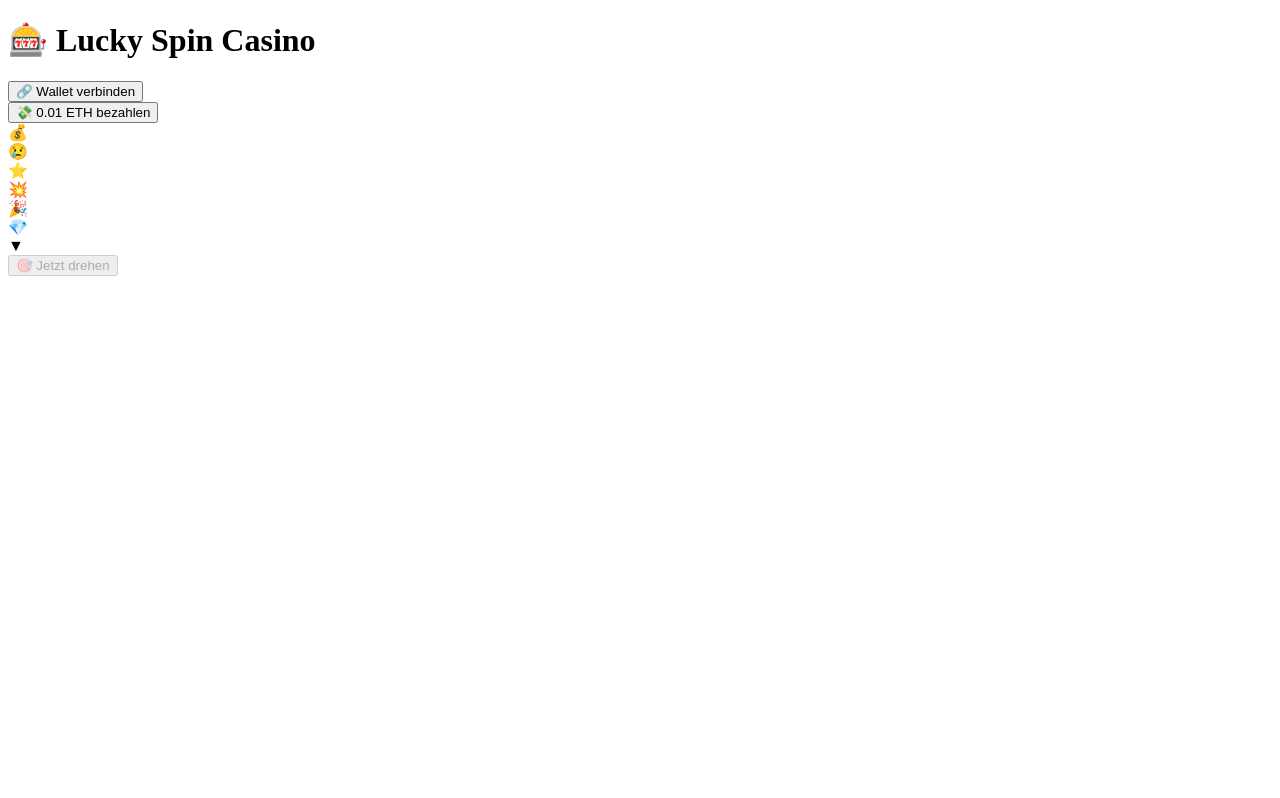
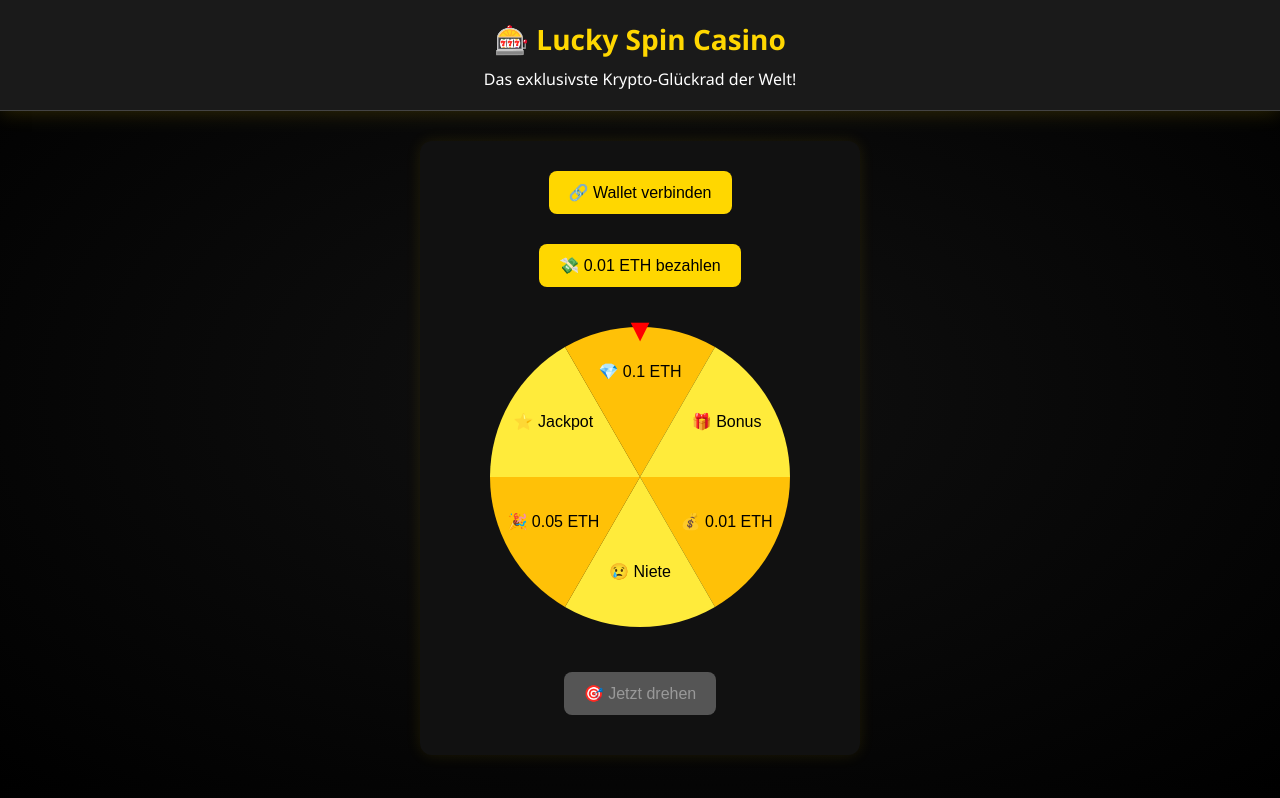
Before and after one commit to Mimuverse/luckygames-spin, a plain HTML site: page index.html in a window 1280 px wide. Drawn offline with Linux system fonts and the light colour scheme.

Commit message:
Add files via upload

```diff
--- a/index.html
+++ b/index.html
@@ -7,35 +7,25 @@
   <link rel="stylesheet" href="style.css" />
 </head>
 <body>
+  <div class="header">
+    <h1>🎰 Lucky Spin Casino</h1>
+    <div class="promo-text" id="promoText"></div>
+  </div>
+
   <div class="container">
-    <h1>🎰 Lucky Spin Casino</h1>
-
-    <div class="wallet-section">
     <button id="connectWallet">🔗 Wallet verbinden</button>
     <div id="walletAddress"></div>
-    </div>
 
-    <div class="payment-section">
     <button id="payButton">💸 0.01 ETH bezahlen</button>
     <div id="paymentStatus"></div>
-    </div>
 
-    <div class="wheel-wrapper">
-      <div id="wheel" class="wheel">
-        <div class="slice">💰</div>
-        <div class="slice">😢</div>
-        <div class="slice">⭐</div>
-        <div class="slice">💥</div>
-        <div class="slice">🎉</div>
-        <div class="slice">💎</div>
-      </div>
+    <div class="wheel-container">
+      <canvas id="wheelCanvas" width="300" height="300"></canvas>
       <div class="marker">▼</div>
     </div>
 
-    <div class="action">
     <button id="spinButton" disabled>🎯 Jetzt drehen</button>
     <div id="result"></div>
-    </div>
   </div>
 
   <script src="wallet.js"></script>
--- a/script.js
+++ b/script.js
@@ -1,11 +1,52 @@
-const results = ["💰 0.01 ETH", "😢 Leider nichts", "🎉 0.05 ETH", "⭐ 0.10 ETH"];
+const canvas = document.getElementById("wheelCanvas");
+const ctx = canvas.getContext("2d");
+
+const slices = 6;
+const sliceAngle = (2 * Math.PI) / slices;
+const results = ["💰 0.01 ETH", "😢 Niete", "🎉 0.05 ETH", "⭐ Jackpot", "💎 0.1 ETH", "🎁 Bonus"];
+let rotation = 0;
+
+function drawWheel() {
+  for (let i = 0; i < slices; i++) {
+    ctx.beginPath();
+    ctx.moveTo(150, 150);
+    ctx.arc(150, 150, 150, i * sliceAngle, (i + 1) * sliceAngle);
+    ctx.fillStyle = i % 2 === 0 ? "#ffc107" : "#ffeb3b";
+    ctx.fill();
+    ctx.fillStyle = "#000";
+    ctx.font = "16px Arial";
+    ctx.textAlign = "center";
+    ctx.fillText(
+      results[i],
+      150 + Math.cos(i * sliceAngle + sliceAngle / 2) * 100,
+      150 + Math.sin(i * sliceAngle + sliceAngle / 2) * 100
+    );
+  }
+}
+
+drawWheel();
 
 document.getElementById("spinButton").addEventListener("click", () => {
-  const wheel = document.getElementById("wheel");
-  wheel.style.transform = "rotate(1440deg)";
+  const randomSpin = Math.floor(Math.random() * 360) + 360 * 5;
+  rotation += randomSpin;
+  canvas.style.transform = `rotate(${rotation}deg)`;
+
+  const resultIndex = Math.floor(((360 - (rotation % 360)) % 360) / (360 / slices));
+
   setTimeout(() => {
-    const result = results[Math.floor(Math.random() * results.length)];
-    document.getElementById("result").innerText = `Ergebnis: ${result}`;
-    wheel.style.transform = "rotate(0deg)";
-  }, 2000);
+    document.getElementById("result").innerText = `🎉 Ergebnis: ${results[resultIndex]}`;
+  }, 3500);
 });
+
+// Werbetext rotierend
+const messages = [
+  "Das exklusivste Krypto-Glückrad der Welt!",
+  "100 % transparent. Keine Registrierung nötig.",
+  "Sofortige ETH-Gewinne. Jeder Dreh zählt!",
+  "Automatisiert. Sicher. Unterhaltsam."
+];
+let msgIndex = 0;
+setInterval(() => {
+  document.getElementById("promoText").innerText = messages[msgIndex];
+  msgIndex = (msgIndex + 1) % messages.length;
+}, 3000);
--- a/style.css
+++ b/style.css
@@ -1,14 +1,83 @@
-const wheel = document.getElementById("wheel");
-const spinBtn = document.getElementById("spinButton");
-const resultDiv = document.getElementById("result");
+body {
+  margin: 0;
+  background: radial-gradient(#111, #000);
+  color: #ffd700;
+  font-family: 'Segoe UI', sans-serif;
+  text-align: center;
+}
 
-spinBtn.addEventListener("click", () => {
-  const deg = 3600 + Math.floor(Math.random() * 360);
-  wheel.style.transform = `rotate(${deg}deg)`;
+.header {
+  padding: 20px;
+  background: #1a1a1a;
+  border-bottom: 1px solid #444;
+  box-shadow: 0 0 20px rgba(255, 215, 0, 0.2);
+}
 
-  setTimeout(() => {
-    const outcomes = ["💰 Gewinn", "😢 Niete", "⭐ 0.05 ETH", "💥 Jackpot", "🎉 Bonus", "💎 0.1 ETH"];
-    const outcome = outcomes[Math.floor(Math.random() * outcomes.length)];
-    resultDiv.innerText = `🎉 Ergebnis: ${outcome}`;
-  }, 3000);
-});
+h1 {
+  margin: 0;
+  font-size: 28px;
+}
+
+.promo-text {
+  font-size: 16px;
+  margin-top: 10px;
+  color: #fff;
+  animation: fade 5s infinite alternate;
+}
+
+@keyframes fade {
+  0% { opacity: 0.2; }
+  100% { opacity: 1; }
+}
+
+.container {
+  max-width: 400px;
+  margin: 30px auto;
+  padding: 20px;
+  background: #111;
+  border-radius: 12px;
+  box-shadow: 0 0 15px rgba(255, 215, 0, 0.1);
+}
+
+button {
+  background: #ffd700;
+  color: #000;
+  border: none;
+  padding: 12px 20px;
+  font-size: 16px;
+  border-radius: 8px;
+  margin: 10px 0;
+  cursor: pointer;
+  transition: background 0.3s;
+}
+
+button:disabled {
+  background: #555;
+  color: #999;
+  cursor: not-allowed;
+}
+
+button:hover:not(:disabled) {
+  background: #ffc107;
+}
+
+#walletAddress,
+#paymentStatus,
+#result {
+  margin: 10px 0;
+  font-size: 14px;
+}
+
+.wheel-container {
+  position: relative;
+  margin: 30px auto;
+}
+
+.marker {
+  position: absolute;
+  top: -20px;
+  left: 50%;
+  transform: translateX(-50%);
+  font-size: 32px;
+  color: red;
+}
--- a/wallet.js
+++ b/wallet.js
@@ -6,11 +6,11 @@ document.getElementById("connectWallet").addEventListener("click", async () => {
       const accounts = await window.ethereum.request({ method: 'eth_requestAccounts' });
       userAccount = accounts[0];
       document.getElementById("walletAddress").innerText = `✅ Verbunden: ${userAccount}`;
-    } catch (error) {
-      alert("Wallet-Verbindung abgelehnt.");
+    } catch {
+      alert("Verbindung abgelehnt.");
     }
   } else {
-    alert("MetaMask nicht installiert.");
+    alert("MetaMask nicht gefunden.");
   }
 });
 
@@ -25,14 +25,14 @@ document.getElementById("payButton").addEventListener("click", async () => {
       method: 'eth_sendTransaction',
       params: [{
         from: userAccount,
-        to: '0x648b728D2A4F1De90036276951fc56d3dB1bE094', // DEINE WALLET
-        value: '0x2386F26FC10000' // 0.01 ETH in Wei (Hex)
+        to: '0x648b728D2A4F1De90036276951fc56d3dB1bE094',
+        value: '0x2386F26FC10000' // 0.01 ETH
       }]
     });
 
-    document.getElementById("paymentStatus").innerText = `✅ Zahlung erfolgreich: ${tx}`;
+    document.getElementById("paymentStatus").innerText = `✅ Zahlung erfolgreich! TX: ${tx}`;
     document.getElementById("spinButton").disabled = false;
-  } catch (error) {
-    alert("Zahlung fehlgeschlagen oder abgebrochen.");
+  } catch {
+    alert("Zahlung abgebrochen oder fehlgeschlagen.");
   }
 });
```
Lines whose indentation alone changed are shown as unchanged.
